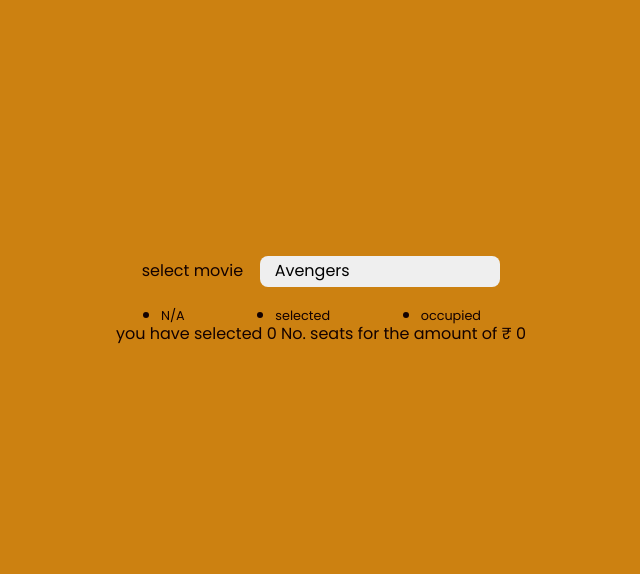
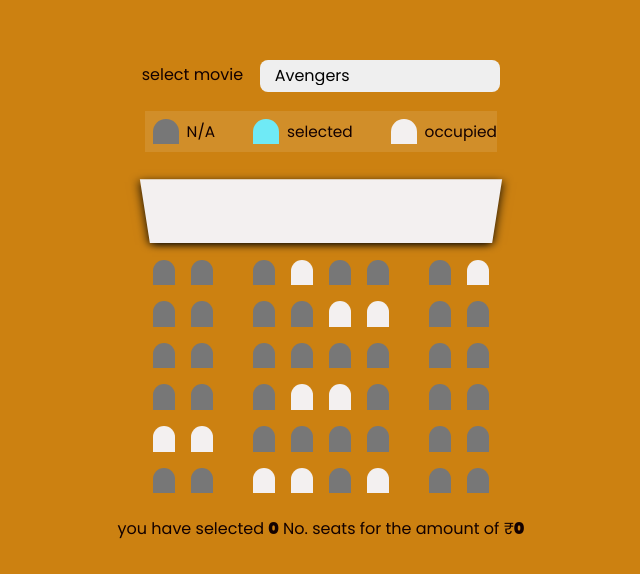
Before and after one commit to Danielhuzler/book-my-movie-seat-_booking-website_, a plain HTML site: page index.html in a window 1280 px wide. Shown: the part 110-684 px from the top of the page, without its empty margins (319-959 px from the left). Drawn offline with Linux system fonts and the light colour scheme.

Commit message:
css has completed

```diff
--- a/styles/style.css
+++ b/styles/style.css
@@ -5,6 +5,7 @@
     --text-color: #777;
     --black: rgb(19, 1, 1);
     --orange-text: #cc8111;
+    --white-background: rgb(243, 240, 240);
 }
 
 *,
@@ -36,6 +37,8 @@ a{
 
 .movie-container{
 margin: 1.2rem 0 ;
+/* display: flex; */
+
 }
 
 #movie {
@@ -50,9 +53,85 @@ appearance: none;
 }
 
 .seat-occupancy{
-    width: 20rem;
-    display:flex;
+    width: 22rem;
+    display: flex;
     align-items: center;
     justify-content:space-between;
+    font-size: 1.2rem;
+    background-color: rgba(255,255,255,0.1);
+
 
 }
+
+.seat-occupancy li{
+
+    display: flex;
+    align-items: center;
+
+}
+
+
+.seat{
+    height: 1.6rem;
+    width: 1.6rem;
+    background-color: var(--text-color);
+    margin: 0.5rem;
+   border-top-left-radius: 0.8rem;
+   border-top-right-radius: 0.8rem;
+}
+
+.seat.selected{
+    background-color: var(--selected);
+}
+.seat.occupied{
+    background-color: var(--white-background);
+
+}
+
+.seat:hover{
+  cursor:pointer;
+  /* background-color: var(--selected);  */
+}
+
+.seat-occupancy .seat:hover{
+
+    cursor: default;
+    /* background-color:default; */
+}
+
+.seat.occupied:hover{
+    cursor: default;
+}
+
+.seat:nth-of-type(3){
+margin-left: 2rem;
+}
+.seat:nth-last-of-type(2){
+    margin-left: 2rem;
+    }
+.screen-container{
+  width: 22rem;
+   perspective: 1000px;
+   margin: 1.2rem 0;
+}
+.screen{
+
+    background-color:var(--white-background);
+    height:5rem;
+    width: 100%;
+
+    transform: rotatex(-45deg);
+    box-shadow: 0 3px 10px rgba(0,0,0,1);
+}
+.row{
+    display: flex;
+    justify-content:space-between;
+    align-items: center;
+}
+text{
+    margin: 0.6rem 0;
+}
+
+.bold{
+    font-weight: 1000;
+}
```
Also changed, not shown: index.html (+1 -1 lines).
